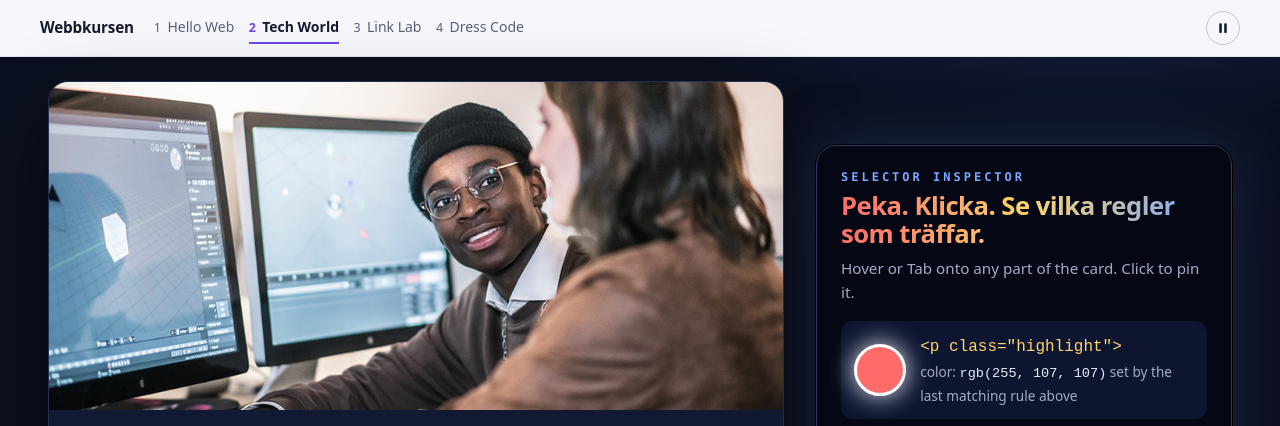
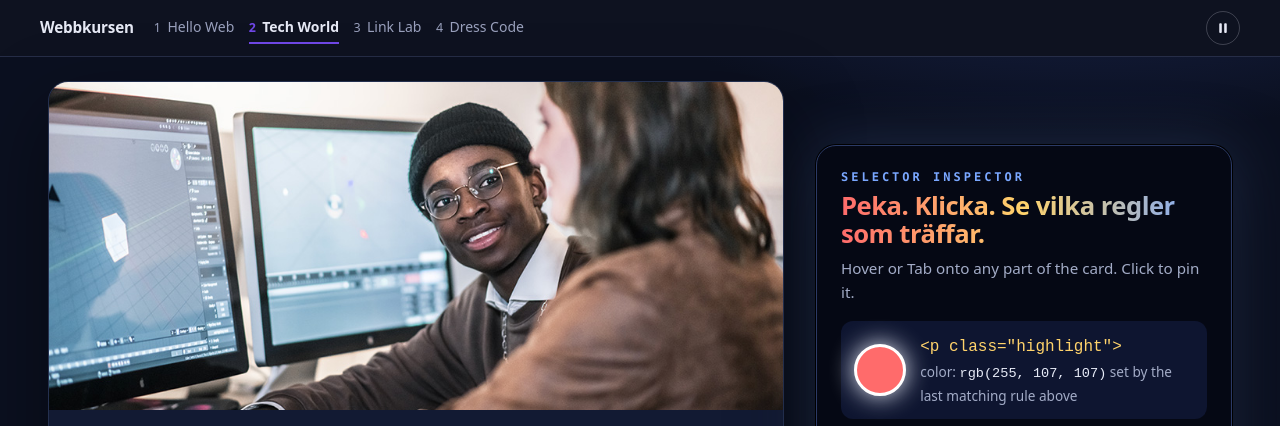
Before and after one commit to abdimannor/tech-world, a website: page original.html in a window 1280 px wide. Shown: the top 426 px of the page. Drawn offline with Linux system fonts and the light colour scheme.

Commit message:
Dark course bar on the dark pages (original exercise, workbench)

```diff
--- a/course.css
+++ b/course.css
@@ -23,6 +23,17 @@
     --c-line: #262d47;
     --c-shadow: 0 1px 2px rgb(0 0 0 / .3), 0 8px 24px rgb(0 0 0 / .25);
   }
+}
+
+/* Pages whose own design is dark (the original exercise, the workbench) ask for
+   the dark bar, so it does not sit as a light strip above them. */
+:root[data-scheme="dark"] {
+  --c-bg: #0e1220;
+  --c-card: #161b2e;
+  --c-ink: #e6e9f5;
+  --c-muted: #9aa1bd;
+  --c-line: #262d47;
+  --c-shadow: 0 1px 2px rgb(0 0 0 / .3), 0 8px 24px rgb(0 0 0 / .25);
 }
 
 /* Course bar */
--- a/original.html
+++ b/original.html
@@ -1,5 +1,5 @@
 <!DOCTYPE html>
-<html lang="sv">
+<html lang="sv" data-scheme="dark">
 <head>
   <meta charset="UTF-8">
   <meta name="viewport" content="width=device-width, initial-scale=1.0">
```
Also changed, not shown: workbench.html (+1 -1 lines).
